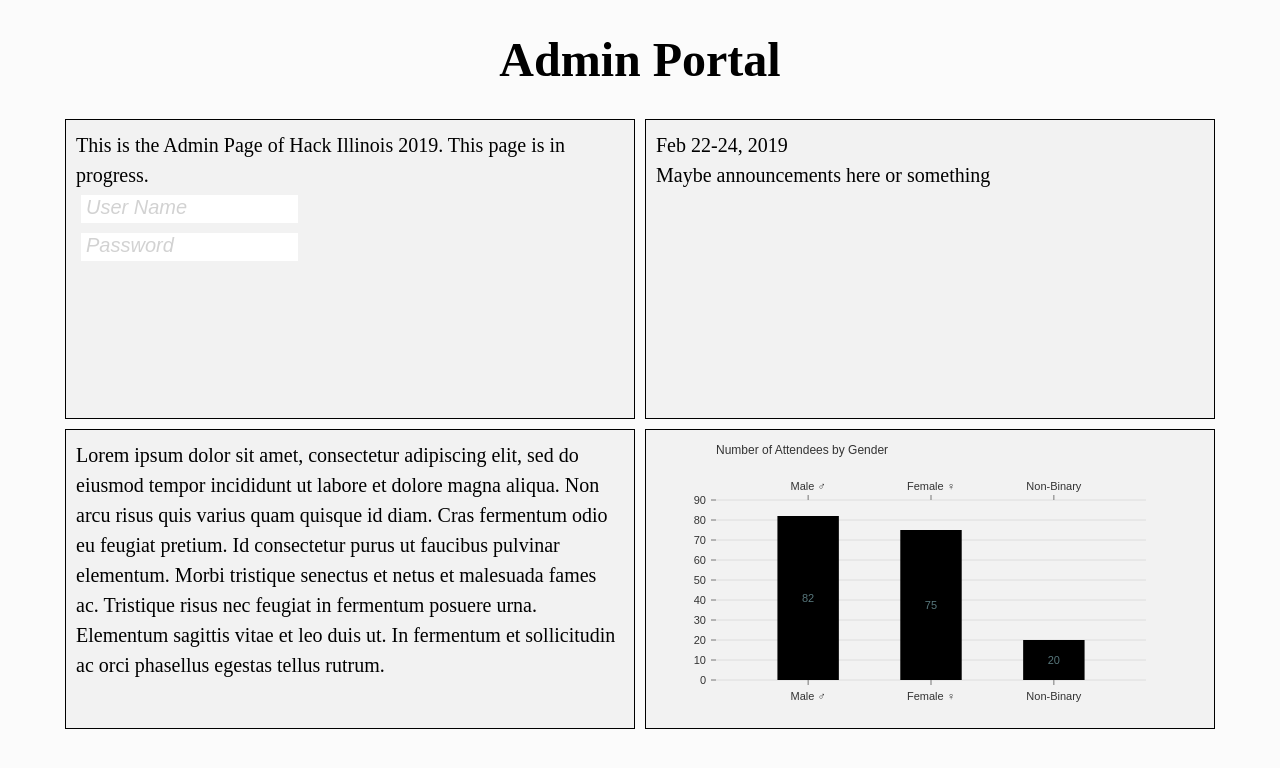
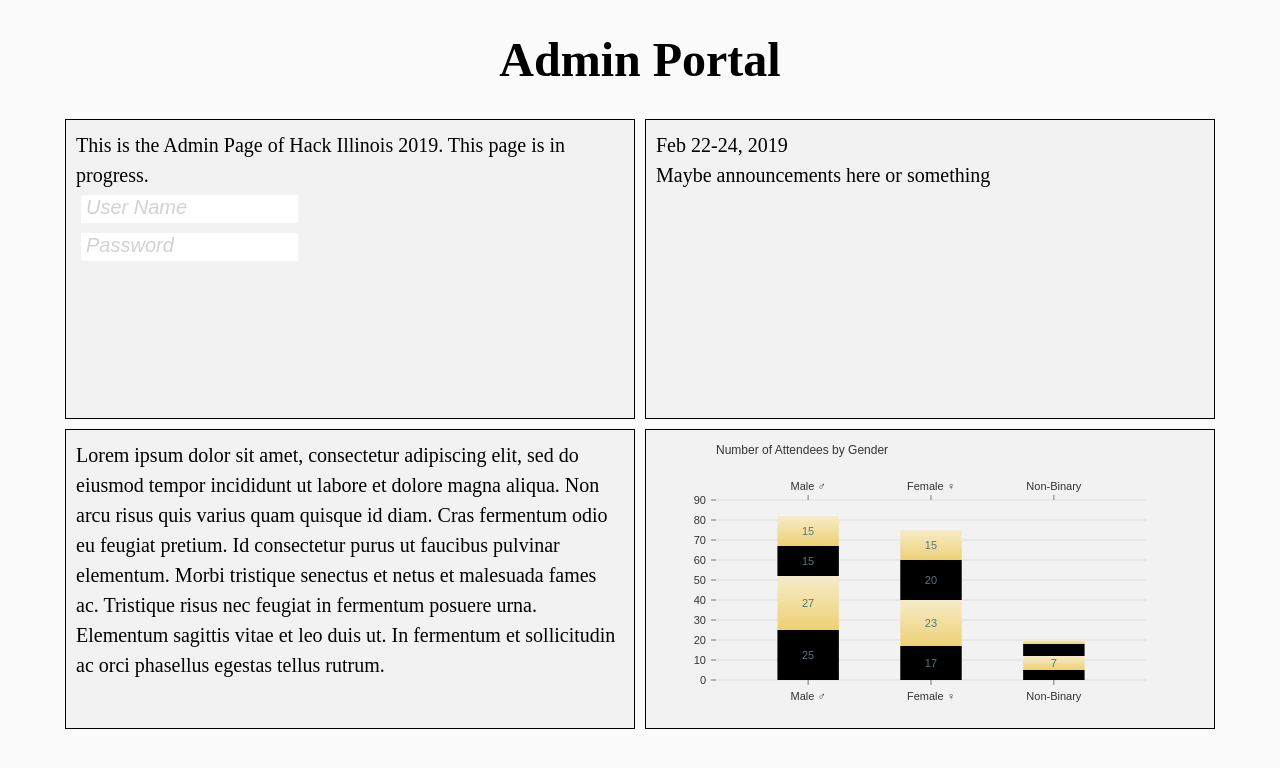
Before and after one commit to HackIllinois/admin-site, a React (Create React App) app: page / in a window 1280 px wide. Shown: the top 768 px of the page. Built offline with nearby package versions, Linux system fonts and the light colour scheme.

Commit message:
updated graph to include diff demographics

```diff
--- a/src/scenes/Gender/index.jsx
+++ b/src/scenes/Gender/index.jsx
@@ -6,16 +6,52 @@ const Gender = () => (
   <ResponsiveBar
     data={[
       {
-          gender: 'Male \u2642',
-          num: 82
+          "gender": 'Male \u2642',
+          "num": 82,
+          "grad2019": 25,
+          "grad2020": 27,
+          "grad2021": 15,
+          "grad2022": 15
       },
       {
-          gender: 'Female \u2640',
-          num: 75
+          "gender": 'Female \u2640',
+          "num": 75,
+          "grad2019": 17,
+          "grad2020": 23,
+          "grad2021": 20,
+          "grad2022": 15
       },
       {
-          gender: 'Non-Binary',
-          num: 20
+          "gender": 'Non-Binary',
+          "num": 20,
+          "grad2019": 5,
+          "grad2020": 7,
+          "grad2021": 6,
+          "grad2022": 2
+      }
+    ]}
+    defs={[
+      {
+        id: 'grad',
+        type: 'linearGradient',
+        colors: [
+          { offset: 0, color: '#f7ecc8' },
+          { offset: 100, color: '#edd074' },
+        ],
+      }
+    ]}
+    fill={[
+      {
+        "match": {
+            "id": "grad2020"
+        },
+        "id": "grad"
+      },
+      {
+        "match": {
+            "id": "grad2022"
+        },
+        "id": "grad"
       }
     ]}
     margin={{
@@ -31,13 +67,13 @@ const Gender = () => (
         "legendOffset":-50
     }}
     indexBy="gender"
-    keys={['num']}
+    keys={["grad2019", "grad2020", "grad2021", "grad2022"]}
     padding={0.5}
     colors="pastel1"
     colorBy="index"
     labelTextColor="#57767b"
     labelSkipWidth={16}
-    labelSkipHeight={16}
+    labelSkipHeight={13}
   />
 );
 
```
